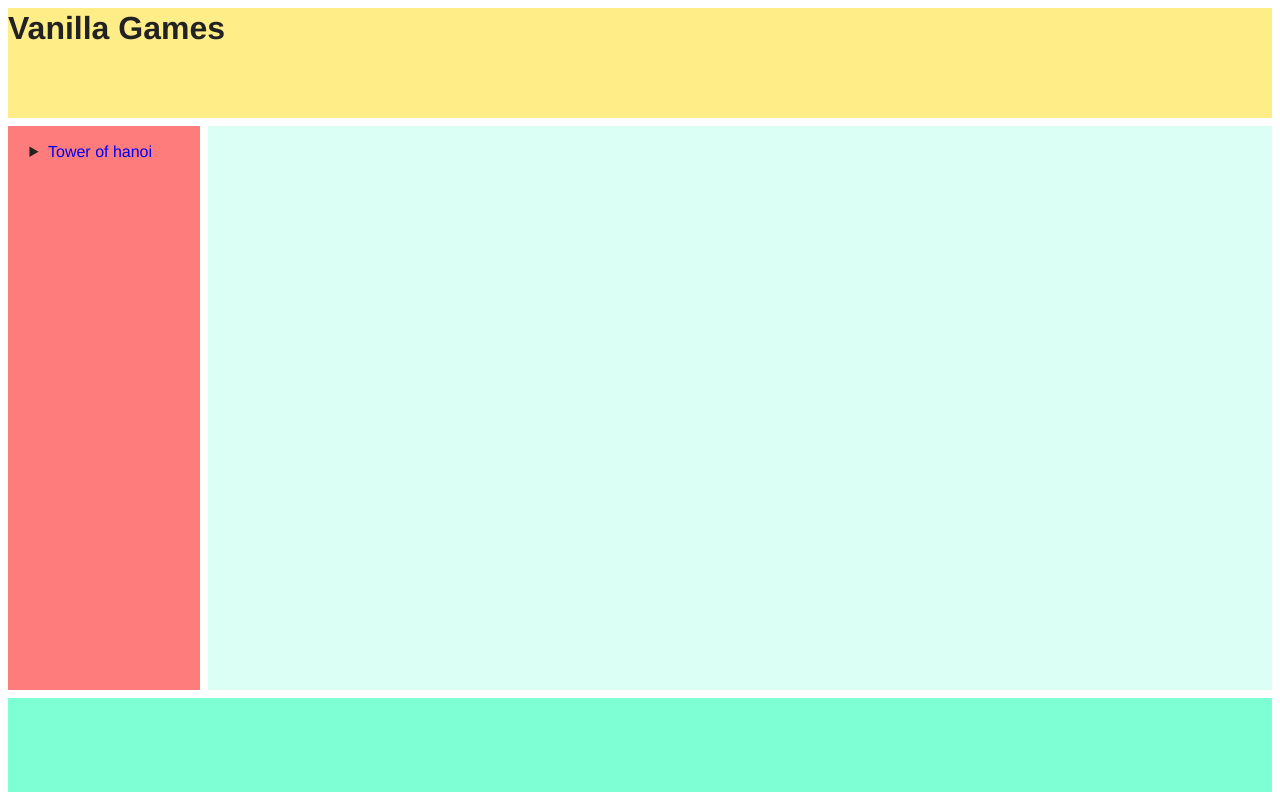
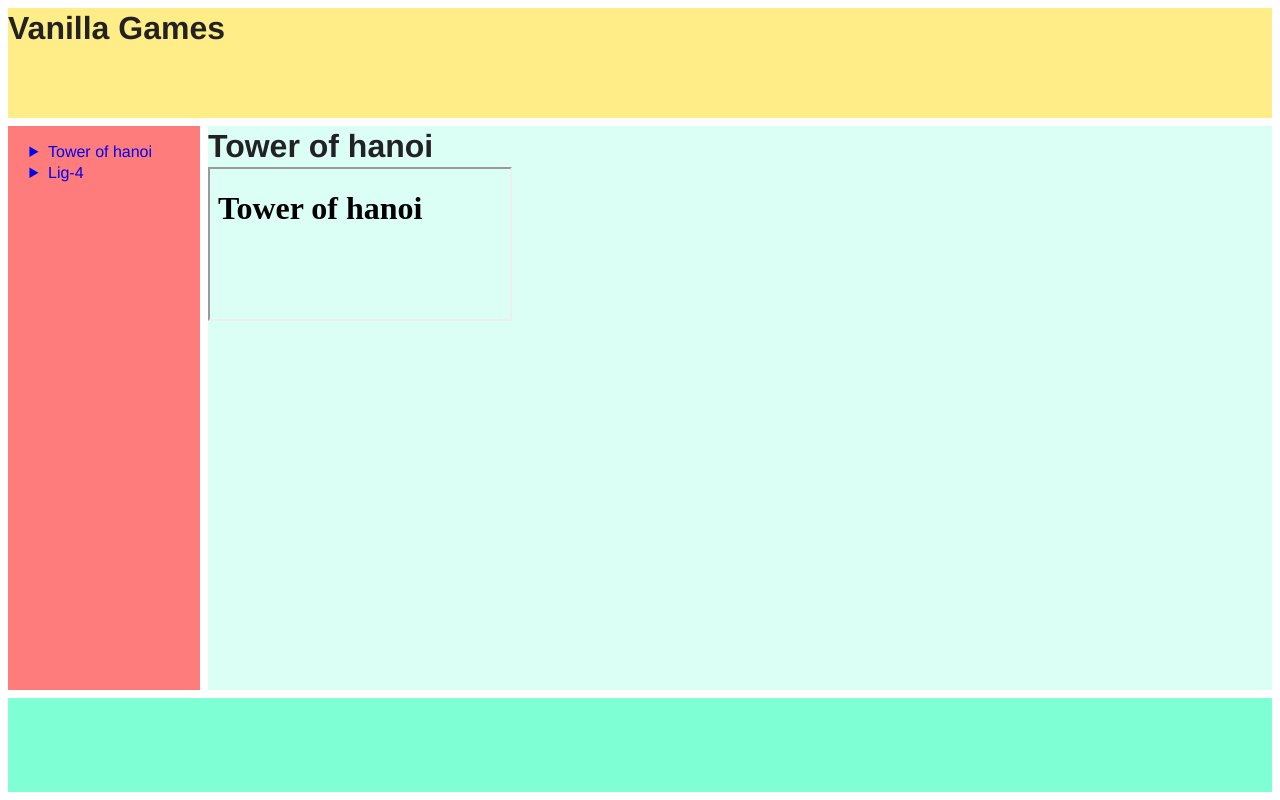
Before and after one commit to acuglar/Tower-of-Hanoi, a website: page index.html in a window 1280 px wide. Drawn offline with Linux system fonts and the light colour scheme.

Commit message:
"li" nested to "a"

```diff
--- a/index.html
+++ b/index.html
@@ -12,16 +12,26 @@
 
 		<nav>
 			<ul>
-				<li><a href="./tower-of-hanoi/index.html">Tower of hanoi</a></li>
+				<a href="./tower-of-hanoi/index.html" target="tower-of-hanoi">
+					<li>Tower of hanoi</li>
+				</a>
+				<a href="./tower-of-hanoi/index.html" target="tower-of-hanoi">
+					<li>Lig-4</li>
+				</a>
 			</ul>
 		</nav>
 
 		<main>
-			<div></div>
+			<h1>Tower of hanoi</h1>
+			<iframe
+				src="./tower-of-hanoi/index.html"
+				name="tower-of-hanoi"
+				frameborder="2"
+			></iframe>
 		</main>
 
 		<footer></footer>
 
-		<script src="app.js"></script>
+		<script src="index.js"></script>
 	</body>
 </html>
```
